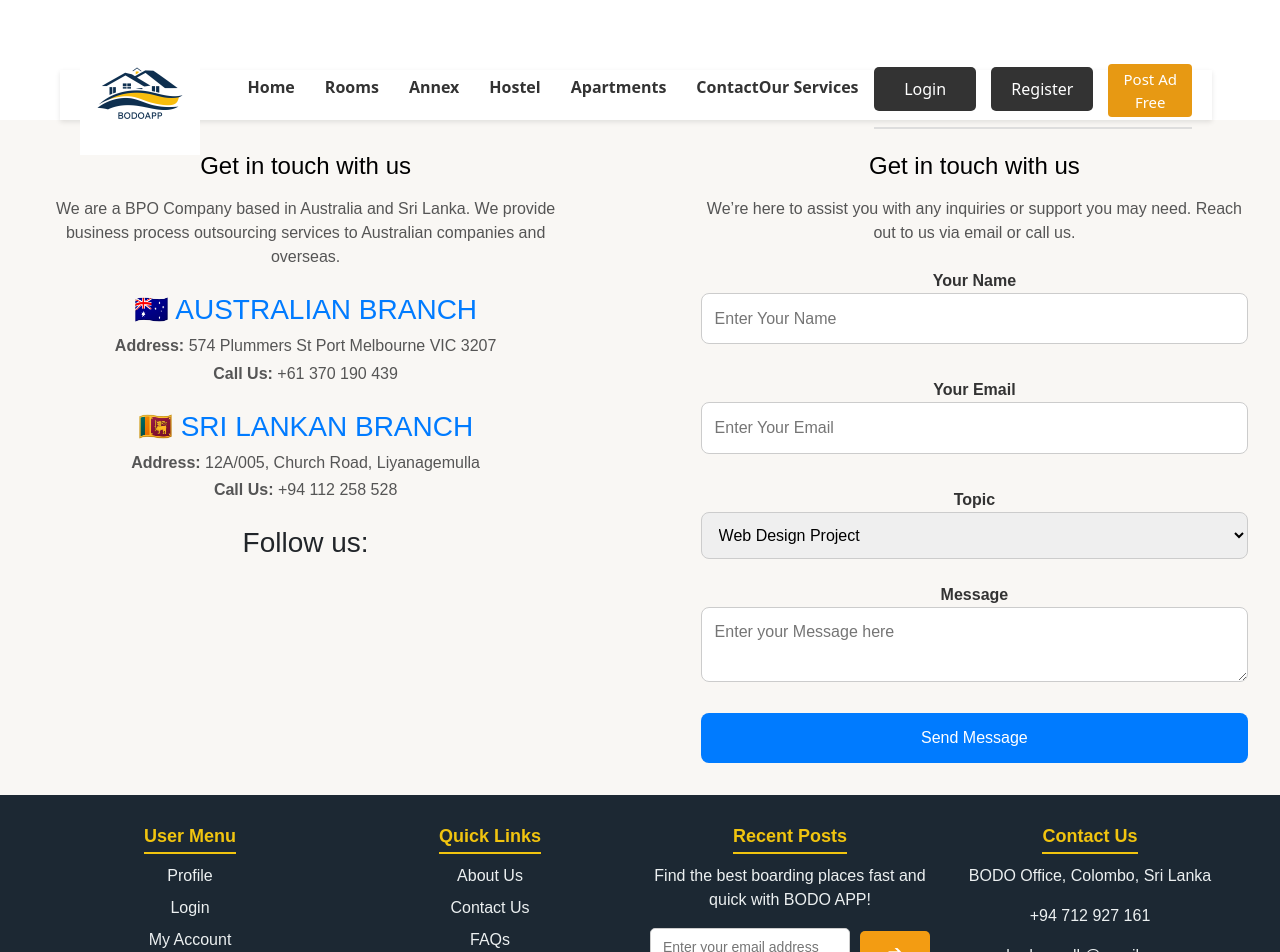
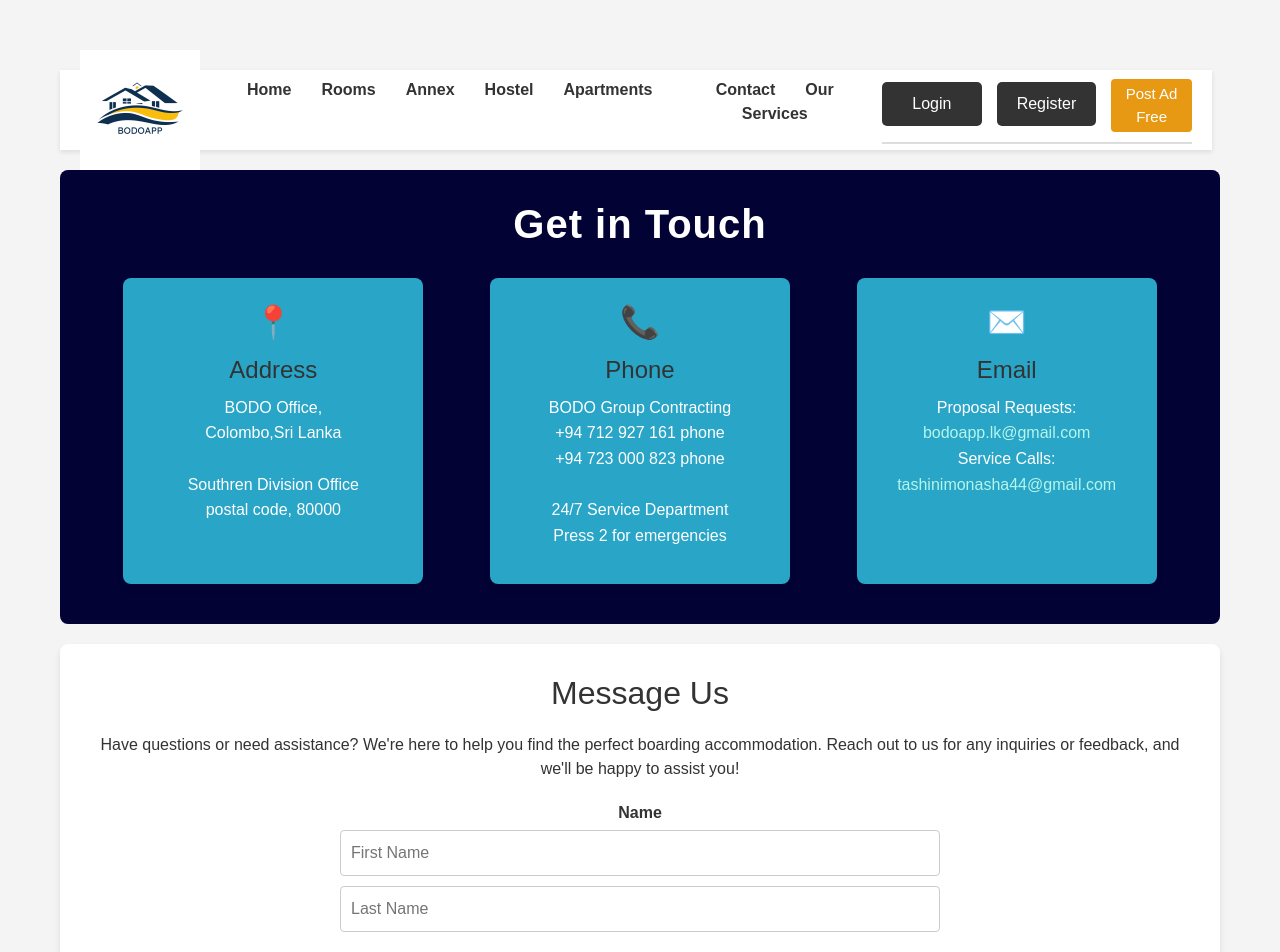
Before and after one commit to Tashinimonasha/BODO_APP, a React (Create React App) app: page /contact in a window 1280 px wide. Shown: the top 952 px of the page. Built offline with nearby package versions, Linux system fonts and the light colour scheme.

Commit message:
feat:commited

```diff
--- a/src/Contact.css
+++ b/src/Contact.css
@@ -1,83 +1,130 @@
-/* ContactPage.css */
-.contact-page {
-    display: flex;
-    justify-content: space-between;
-    padding: 2rem;
-    background-color: #f9f7f4;
+body {
     font-family: Arial, sans-serif;
+    margin: 0;
+    padding: 0;
+    color: #333;
+    background-color: #f4f4f4;
   }
 
-  .contact-left, .contact-right {
-    width: 45%;
+  .contact-container {
+    max-width: 1200px;
+    margin: 0 auto;
+    padding: 20px;
   }
 
-  .contact-left h2, .contact-right h2 {
-    color: #000;
-    margin-bottom: 1rem;
+  .contact-details {
+    background-color: #020334;
+    color: white;
+    padding: 30px;
+    text-align: center;
+    border-radius: 8px;
+    margin-bottom: 20px;
   }
 
-  .contact-left p, .contact-right p {
-    color: #555;
-    margin-bottom: 1.5rem;
+  .contact-details h1 {
+    font-size: 2.5rem;
+    margin-bottom: 20px;
+    color: white;
   }
 
-  .branch {
-    margin-bottom: 1.5rem;
+  .contact-cards {
+    display: flex;
+    justify-content: space-around;
+    flex-wrap: wrap;
   }
 
-  .branch h3 {
-    color: #007bff;
-    margin-bottom: 0.5rem;
+  .contact-card {
+    background-color: #28a5c7;
+    padding: 20px;
+    border-radius: 8px;
+    text-align: center;
+    width: 300px;
+    margin: 10px;
+    box-shadow: 0 4px 6px rgba(0, 0, 0, 0.1);
   }
 
-  .branch p {
-    margin: 0.2rem 0;
+  .contact-card .icon {
+    font-size: 2rem;
+    margin-bottom: 10px;
   }
 
-  .social-media h3 {
-    margin-bottom: 0.5rem;
+  .contact-card h2 {
+    font-size: 1.5rem;
+    margin-bottom: 10px;
   }
 
-  .icons a {
-    margin-right: 1rem;
-    font-size: 1.5rem;
-    color: #007bff;
+  .contact-card p {
+    font-size: 1rem;
+    line-height: 1.6;
+  }
+
+  .contact-card a {
+    color: #b5f5ec;
     text-decoration: none;
   }
 
-  .icons a:hover {
-    color: #0056b3;
+  .message-section {
+    background-color: #fff;
+    padding: 30px;
+    border-radius: 8px;
+    box-shadow: 0 4px 6px rgba(0, 0, 0, 0.1);
   }
 
-  form {
-    display: flex;
-    flex-direction: column;
-    gap: 1rem;
+  .message-section h2 {
+    font-size: 2rem;
+    margin-bottom: 20px;
+    text-align: center;
   }
 
-  form label {
+  .message-section p {
     font-size: 1rem;
-    color: #333;
+    margin-bottom: 20px;
+    text-align: center;
   }
 
-  form input, form select, form textarea {
-    width: 100%;
-    padding: 0.8rem;
-    border: 1px solid #ccc;
-    border-radius: 8px;
-    font-size: 1rem;
+  .message-form {
+    max-width: 600px;
+    margin: 0 auto;
   }
 
-  form button {
-    padding: 0.8rem;
-    background-color: #007bff;
-    color: #fff;
-    font-size: 1rem;
-    border: none;
-    border-radius: 8px;
-    cursor: pointer;
+  .message-form .form-group {
+    margin-bottom: 15px;
   }
 
-  form button:hover {
-    background-color: #0056b3;
+  .message-form label {
+    display: block;
+    font-size: 1rem;
+    margin-bottom: 5px;
   }
+
+  .message-form input,
+  .message-form textarea {
+    width: 100%;
+    padding: 10px;
+    font-size: 1rem;
+    margin-bottom: 10px;
+    border: 1px solid #ccc;
+    border-radius: 4px;
+  }
+
+  .message-form textarea {
+    height: 100px;
+    resize: none;
+  }
+
+  .message-form button {
+    display: block;
+    width: 100%;
+    padding: 10px;
+    font-size: 1rem;
+    background-color: #28a5c7;
+    color: white;
+    border: none;
+    border-radius: 4px;
+    cursor: pointer;
+    transition: background-color 0.3s;
+  }
+
+  .message-form button:hover {
+    background-color: #020334;
+  }
--- a/src/Contact.js
+++ b/src/Contact.js
@@ -1,71 +1,78 @@
-// ContactPage.js
 import React from "react";
 import "./Contact.css";
 
 const ContactPage = () => {
   return (
-    <div className="contact-page">
-      <div className="contact-left">
-        <h2>Get in touch with us</h2>
+    <div className="contact-container">
+      {/* Contact Details Section */}
+      <section className="contact-details">
+        <h1>Get in Touch</h1>
+        <div className="contact-cards">
+          {/* Address */}
+          <div className="contact-card">
+            <div className="icon">📍</div>
+            <h2>Address</h2>
             <p>
-          We are a BPO Company based in Australia and Sri Lanka. We provide business process outsourcing services to Australian companies and overseas.
-        </p>
-        <div className="branch">
-          <h3>🇦🇺 AUSTRALIAN BRANCH</h3>
-          <p>
-            <strong>Address:</strong> 574 Plummers St Port Melbourne VIC 3207
-          </p>
-          <p>
-            <strong>Call Us:</strong> +61 370 190 439
+            BODO Office,  <br />
+            Colombo,Sri Lanka   <br />
+
+              <br />
+              Southren Division Office <br />
+
+              postal code, 80000
             </p>
           </div>
-        <div className="branch">
-          <h3>🇱🇰 SRI LANKAN BRANCH</h3>
+          {/* Phone */}
+          <div className="contact-card">
+            <div className="icon">📞</div>
+            <h2>Phone</h2>
             <p>
-            <strong>Address:</strong> 12A/005, Church Road, Liyanagemulla
-          </p>
-          <p>
-            <strong>Call Us:</strong> +94 112 258 528
+              BODO Group Contracting <br />
+              +94 712 927 161 phone <br />
+              +94 723 000 823 phone <br />
+              <br />
+              24/7 Service Department <br />
+              Press 2 for emergencies
             </p>
           </div>
-        <div className="social-media">
-          <h3>Follow us:</h3>
-          <div className="icons">
-            <a href="#"><i className="fab fa-facebook"></i></a>
-            <a href="#"><i className="fab fa-instagram"></i></a>
-            <a href="#"><i className="fab fa-linkedin"></i></a>
-            <a href="#"><i className="fab fa-github"></i></a>
-            <a href="#"><i className="fab fa-twitter"></i></a>
+          {/* Email */}
+          <div className="contact-card">
+            <div className="icon">✉️</div>
+            <h2>Email</h2>
+            <p>
+              Proposal Requests: <br />
+              <a href="mailto:info@weifieldgroup.com">bodoapp.lk@gmail.com</a> <br />
+              Service Calls: <br />
+              <a href="mailto:service@weifieldcontracting.com">tashinimonasha44@gmail.com</a>
+            </p>
           </div>
         </div>
+      </section>
+
+      {/* Message Us Section */}
+      <section className="message-section">
+        <h2>Message Us</h2>
+        <p>
+        Have questions or need assistance? We're here to help you find the perfect boarding accommodation.
+        Reach out to us for any inquiries or feedback, and we'll be happy to assist you!
+        </p>
+        <form className="message-form">
+          <div className="form-group">
+            <label>Name</label>
+            <input type="text" placeholder="First Name" />
+            <input type="text" placeholder="Last Name" />
           </div>
-      <div className="contact-right">
-        <h2>Get in touch with us</h2>
-        <p>We’re here to assist you with any inquiries or support you may need. Reach out to us via email or call us.</p>
-        <form>
-          <label>
-            Your Name
-            <input type="text" placeholder="Enter Your Name" />
-          </label>
-          <label>
-            Your Email
-            <input type="email" placeholder="Enter Your Email" />
-          </label>
-          <label>
-            Topic
-            <select>
-              <option>Web Design Project</option>
-              <option>Development Inquiry</option>
-              <option>General Inquiry</option>
-            </select>
-          </label>
-          <label>
-            Message
-            <textarea placeholder="Enter your Message here"></textarea>
-          </label>
-          <button type="submit">Send Message</button>
+          <div className="form-group">
+            <label>Email</label>
+            <input type="email" placeholder="Enter your email" />
+          </div>
+          <div className="form-group">
+            <label>Comments</label>
+            <textarea placeholder="Enter your message"></textarea>
+          </div>
+          <button type="submit">Submit</button>
         </form>
-      </div>
+      </section>
     </div>
   );
 };
--- a/src/Header.js
+++ b/src/Header.js
@@ -23,9 +23,8 @@ const Header = () => {
           <li><a href="/apartments">Apartments</a></li>
 
           <li className="dropdown">
-             <a href="/Contact">Contact</a>
+            <a style={{ paddingRight: '30px' }} href="/Contact">Contact</a>
             <a href="/services">Our Services</a>
-
           </li>
         </ul>
       </nav>
--- a/src/header.css
+++ b/src/header.css
@@ -6,7 +6,7 @@
   background-color: #fff;
   box-shadow: 0 2px 5px rgba(0, 0, 0, 0.1);
   width: 90%;
-  height: 50px;
+  height: 80px;
   nav-left: full;
 }
 
--- a/src/login.css
+++ b/src/login.css
@@ -1,10 +1,11 @@
 /* Login Page Background */
 .login-page {
     height: 100vh;
-    background-color: #93dae7; /* Light pink background */
+    background-color: #ebeff3; /* Light pink background */
     display: flex;
     justify-content: center;
     align-items: center;
+
   }
 
   /* Login Container Styling */
--- a/src/postAd.css
+++ b/src/postAd.css
@@ -26,3 +26,22 @@ label.form-label {
 .btn-primary:hover {
   background-color: #067da8;
 }
+
+/* CSS for the container holding the image */
+.img-container {
+  text-align: center; /* Center the image horizontally */
+  margin: 20px 0; /* Add some margin above and below the image */
+}
+
+/* Styling for the image itself */
+.img-fluid {
+  max-width: 100%; /* Ensure the image doesn't overflow its container */
+  height: auto; /* Maintain the aspect ratio of the image */
+  border-radius: 10px; /* Optional: add rounded corners to the image */
+  box-shadow: 0 4px 6px rgba(0, 0, 0, 0.1); /* Optional: add a subtle shadow around the image */
+}
+
+/* Add some padding around the container */
+.img-container {
+  padding: 10px;
+}
--- a/src/register.css
+++ b/src/register.css
@@ -1,7 +1,7 @@
 .register-page {
     width: 100%;
     max-width: 400px;
-    margin: 50px auto;
+    margin: 90px auto;
     padding: 20px;
 
     background-color: #FFFDD0;
```
Also changed, not shown: src/Login.js (+27 -6 lines), src/PostAd.js (+16 -23 lines), src/image1.jpg (added). Lines whose indentation alone changed are shown as unchanged.
